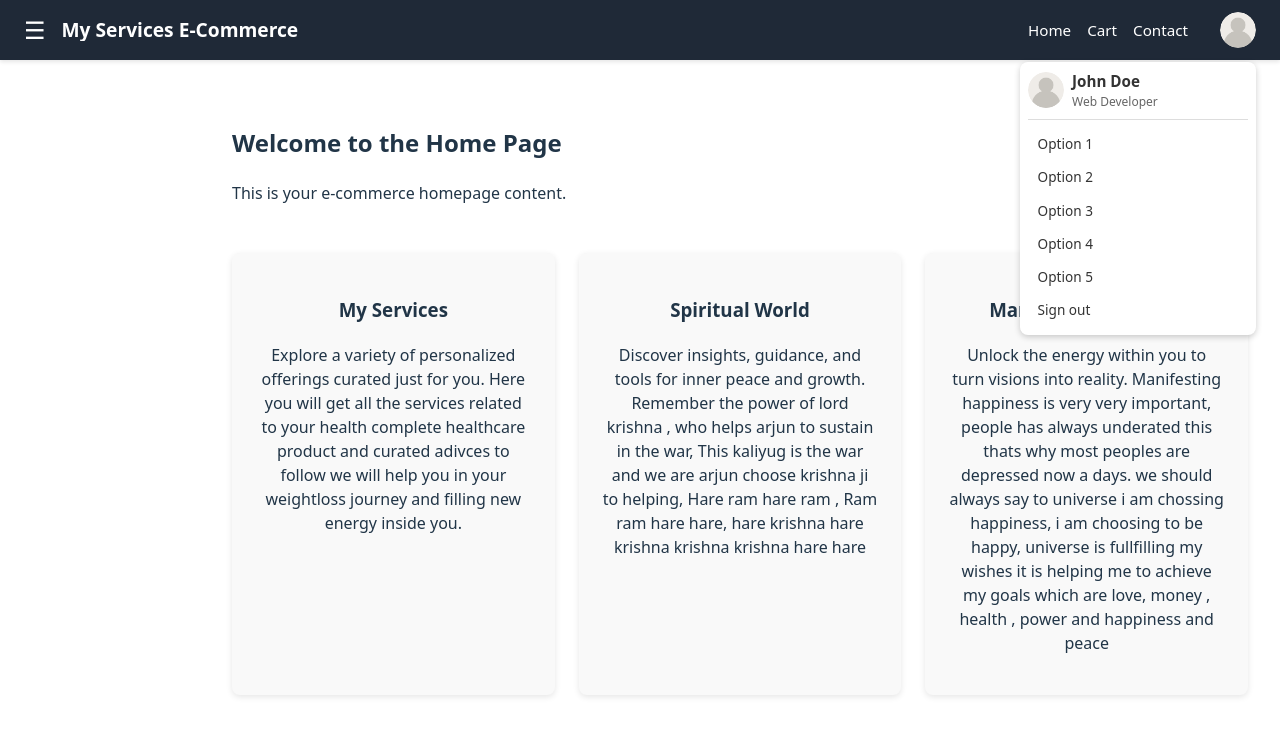
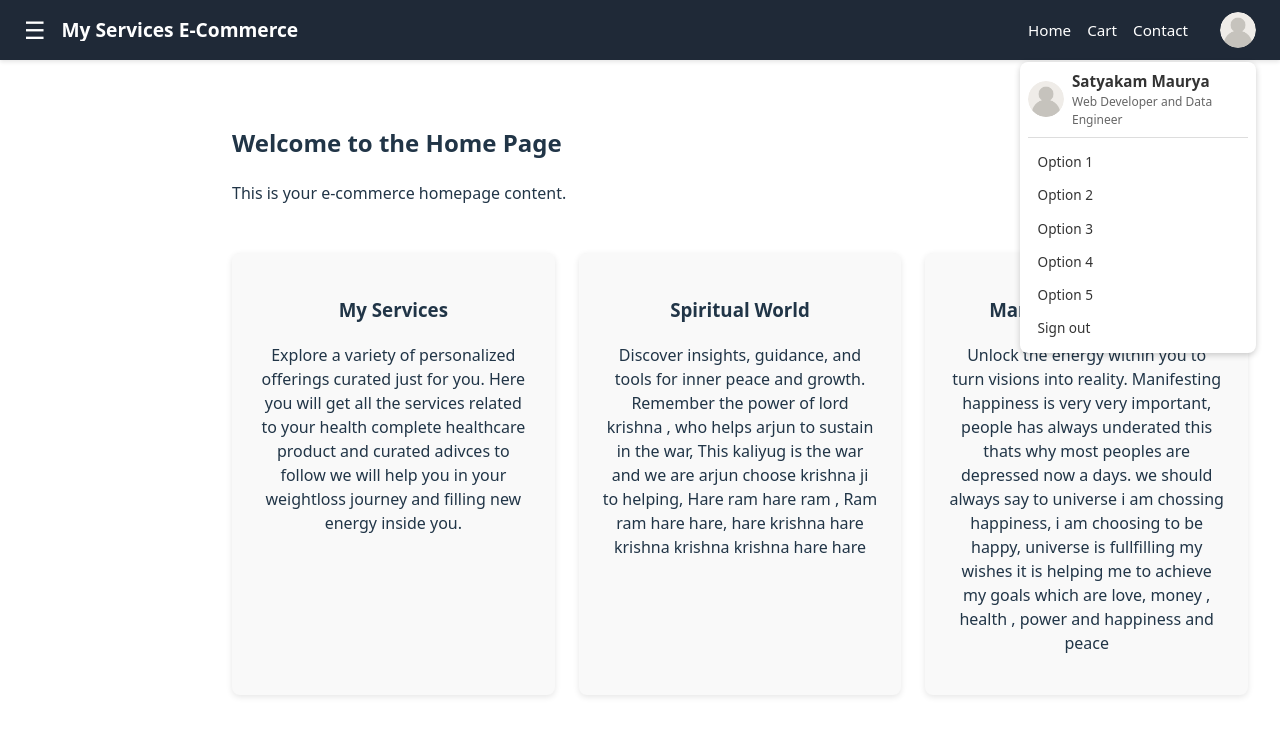
Before and after one commit to Satyakammaurya123/my_services, a React (Vite) app: page / in a window 1280 px wide. Both pictures are taken after a click on the element 1230 px from the left and 30 px from the top of the page. Shown: the top 736 px of the page. Built offline with nearby package versions, Linux system fonts and the light colour scheme.

Commit message:
name changed

```diff
--- a/src/components/Navbar.jsx
+++ b/src/components/Navbar.jsx
@@ -51,8 +51,8 @@ export default function Navbar({ toggleSidebar }) {
           <div className="dropdown-header">
             <img src={profileImg} alt="Profile" />
             <div className="info">
-              <div className="name">John Doe</div>
-              <div className="desc">Web Developer</div>
+              <div className="name">Satyakam Maurya</div>
+              <div className="desc">Web Developer and Data Engineer</div>
             </div>
           </div>
           <div className="dropdown-item">Option 1</div>
```
